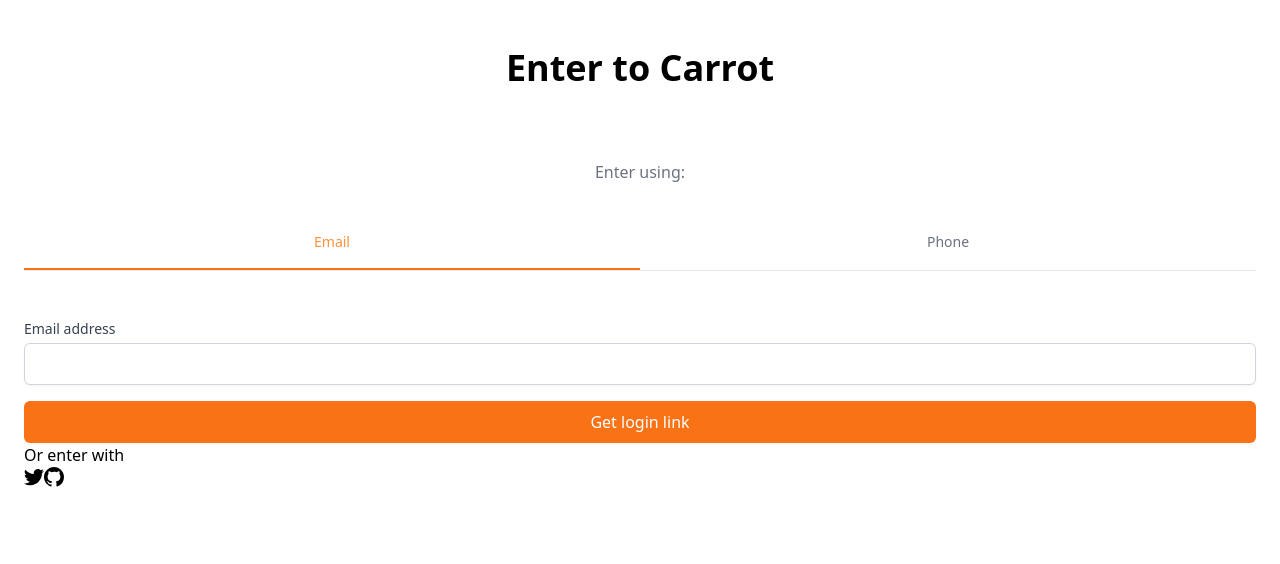
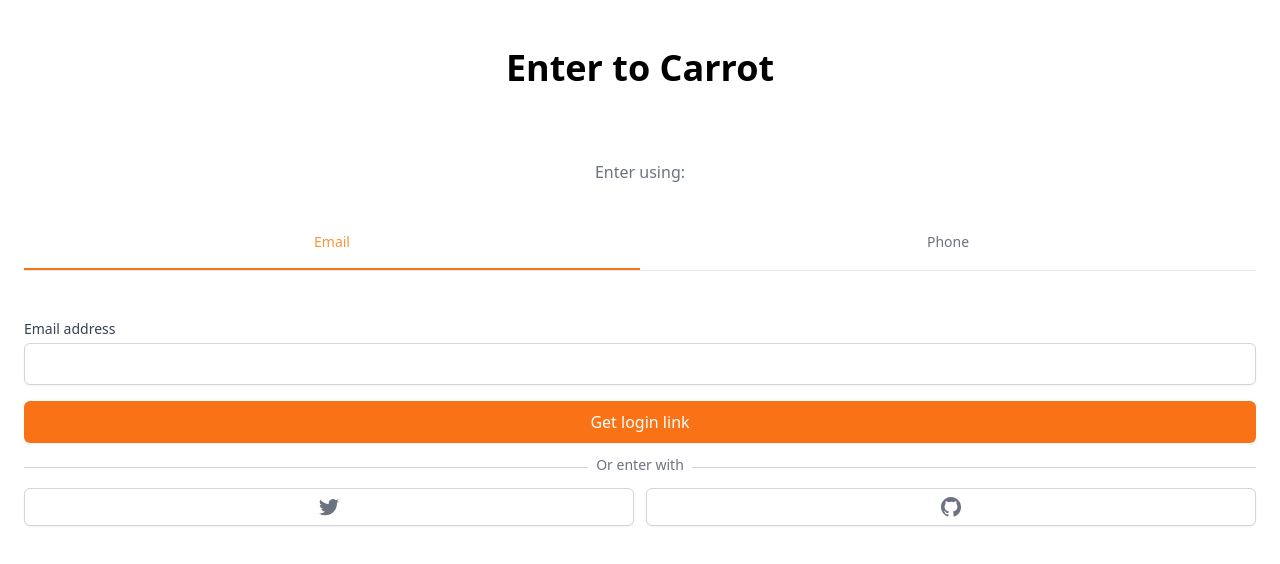
Before and after one commit to joooonis/carrot-market, a Next.js app: page /enter in a window 1280 px wide. Shown: the top 564 px of the page. Built offline with nearby package versions, Linux system fonts and the light colour scheme.

Commit message:
design : stylings... relative, absolute gird gird-cols-2 border border-gray-500

```diff
--- a/pages/enter.tsx
+++ b/pages/enter.tsx
@@ -70,15 +70,17 @@
             {method === 'phone' ? 'Get one-time password' : null}
           </button>
         </form>
-        <div>
-          <div>
-            <div />
-            <div>
-              <span>Or enter with</span>
+        <div className="mt-6">
+          <div className="relative">
+            <div className="w-full border-t border-gray-300" />
+            <div className="absolute -top-3 w-full flex justify-center">
+              <span className="bg-white  px-2 text-sm text-gray-500">
+                Or enter with
+              </span>
             </div>
           </div>
-          <div>
-            <button>
+          <div className="mt-5 grid grid-cols-2 gap-3">
+            <button className="flex justify-center items-center py-2 px-4 border border-gray-300 rounded-md shadow-sm bg-white text-sm font-medium text-gray-500 hover:bg-gray-50">
               <svg
                 className="w-5 h-5"
                 aria-hidden="true"
@@ -88,7 +90,7 @@
                 <path d="M6.29 18.251c7.547 0 11.675-6.253 11.675-11.675 0-.178 0-.355-.012-.53A8.348 8.348 0 0020 3.92a8.19 8.19 0 01-2.357.646 4.118 4.118 0 001.804-2.27 8.224 8.224 0 01-2.605.996 4.107 4.107 0 00-6.993 3.743 11.65 11.65 0 01-8.457-4.287 4.106 4.106 0 001.27 5.477A4.073 4.073 0 01.8 7.713v.052a4.105 4.105 0 003.292 4.022 4.095 4.095 0 01-1.853.07 4.108 4.108 0 003.834 2.85A8.233 8.233 0 010 16.407a11.616 11.616 0 006.29 1.84" />
               </svg>
             </button>
-            <button>
+            <button className="flex justify-center items-center py-2 px-4 border border-gray-300 rounded-md shadow-sm bg-white text-sm font-medium text-gray-500 hover:bg-gray-50">
               <svg
                 className="w-5 h-5"
                 aria-hidden="true"
```
